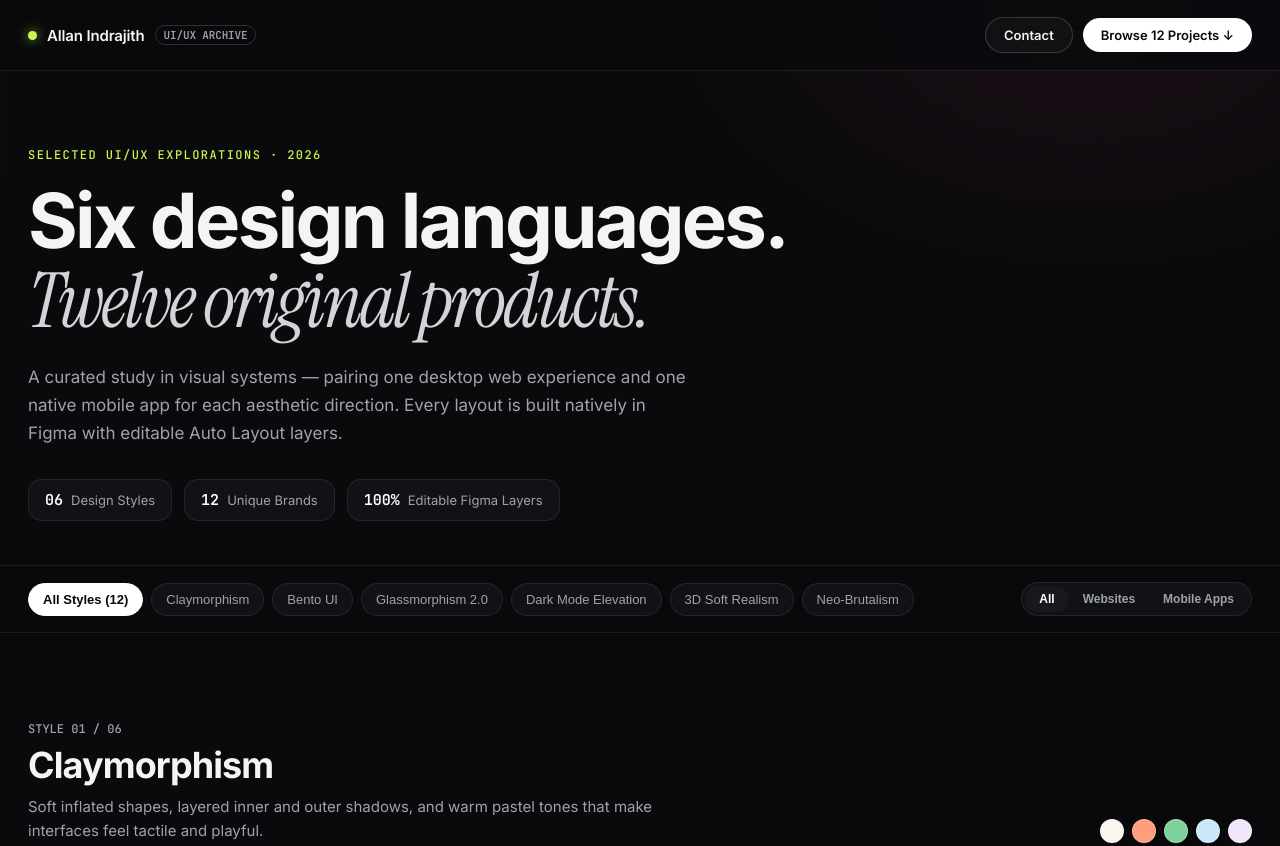
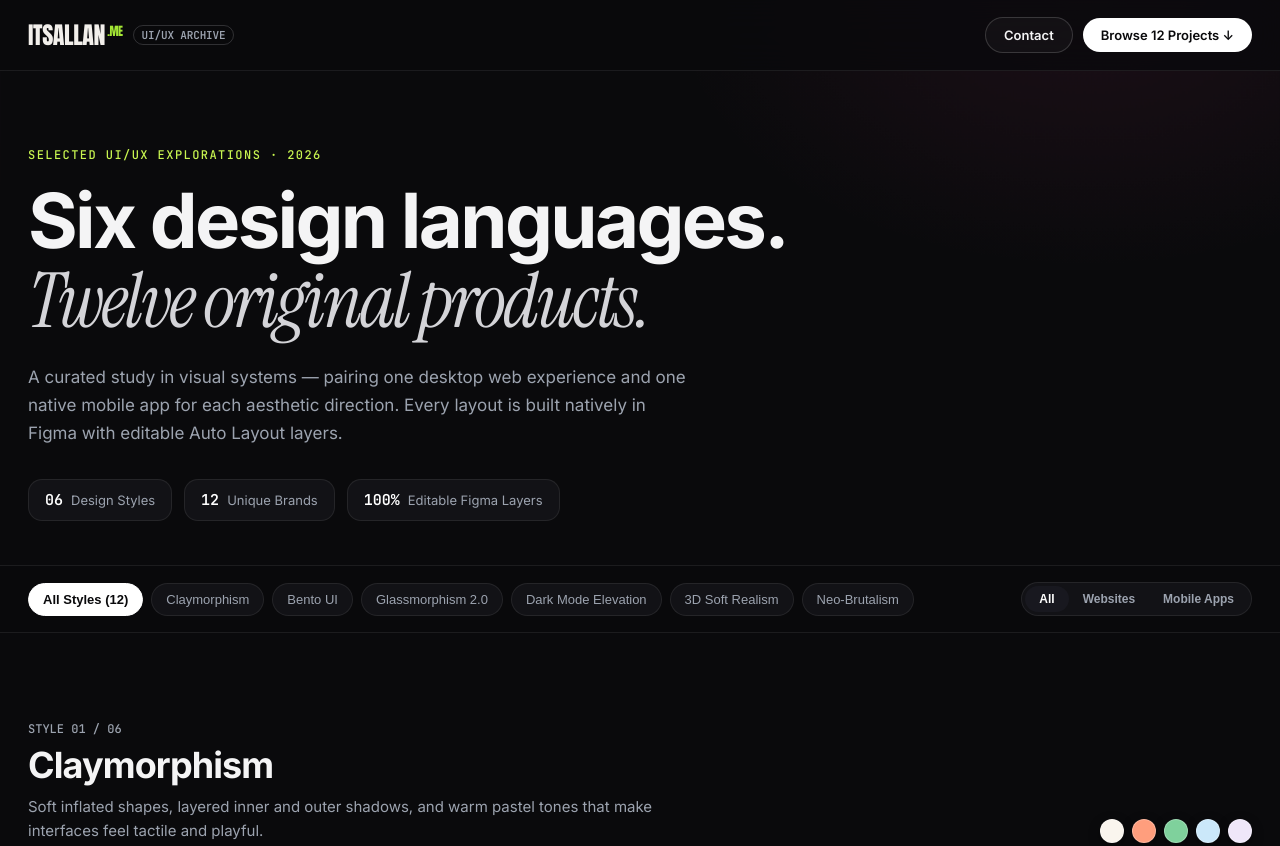
Before and after one commit to allanindrajith/ui-ux, a plain HTML site: page index.html in a window 1280 px wide. Shown: the top 846 px of the page. Drawn offline with Linux system fonts and the light colour scheme.

Commit message:
Add ITSALLAN.ME wordmark and favicon to hub and prototypes

```diff
--- a/index.html
+++ b/index.html
@@ -7,15 +7,15 @@
   <meta name="description" content="Curated UI/UX design portfolio showcasing 6 modern visual design systems across 12 distinct desktop website and mobile app concepts crafted in Figma." />
   <link rel="preconnect" href="https://fonts.googleapis.com" />
   <link rel="preconnect" href="https://fonts.gstatic.com" crossorigin />
-  <link href="https://fonts.googleapis.com/css2?family=Instrument+Serif:ital@0;1&family=Inter:wght@400;500;600;700&family=JetBrains+Mono:wght@500;600&display=swap" rel="stylesheet" />
+  <link href="https://fonts.googleapis.com/css2?family=Anton&family=Instrument+Serif:ital@0;1&family=Inter:wght@400;500;600;700&family=JetBrains+Mono:wght@500;600&display=swap" rel="stylesheet" />
+  <link rel="icon" type="image/svg+xml" href="assets/logo/favicon.svg" />
   <link rel="stylesheet" href="styles.css" />
 </head>
 <body>
   <header class="site-header">
     <div class="container header-inner">
-      <a href="#" class="brand">
-        <span class="brand-dot"></span>
-        <span>Allan Indrajith</span>
+      <a href="#" class="brand" aria-label="Its Allan, UI/UX archive">
+        <span class="wordmark">ITSALLAN<span>.ME</span></span>
         <span class="brand-tag">UI/UX ARCHIVE</span>
       </a>
       <nav class="header-actions">
--- a/styles.css
+++ b/styles.css
@@ -75,6 +75,22 @@ body {
   border-radius: 999px;
   background: #c8f550;
   box-shadow: 0 0 12px rgba(200, 245, 80, 0.7);
+}
+
+.wordmark {
+  font-family: "Anton", Impact, sans-serif;
+  font-weight: 400;
+  font-size: 24px;
+  line-height: 1;
+  letter-spacing: -0.4px;
+  color: #f2efeb;
+}
+
+.wordmark span {
+  font-size: 12px;
+  color: #a3e635;
+  vertical-align: super;
+  margin-left: 2px;
 }
 
 .brand-tag {
```
Also changed, not shown: apps/01-pawpal/index.html (+1 -0 lines), apps/02-nomadgrid/index.html (+1 -0 lines), apps/03-drift/index.html (+1 -0 lines), apps/04-voltdrive/index.html (+1 -0 lines), apps/05-crema/index.html (+1 -0 lines), apps/06-crunch-budget/index.html (+1 -0 lines), sites/01-kibocode/index.html (+1 -0 lines), sites/02-bentofolio/index.html (+1 -0 lines), sites/03-lumina-xr/index.html (+1 -0 lines), sites/04-veloce-telemetry/index.html (+1 -0 lines), sites/05-nectar-botanicals/index.html (+1 -0 lines), sites/06-zap-fest/index.html (+1 -0 lines), assets/logo/favicon.svg (added).
